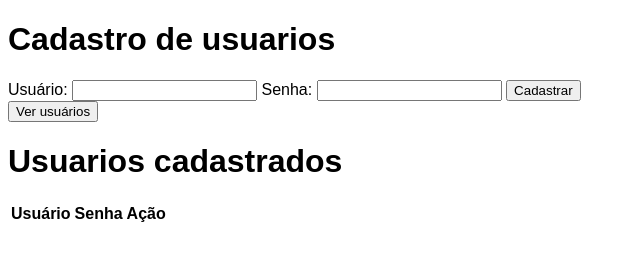
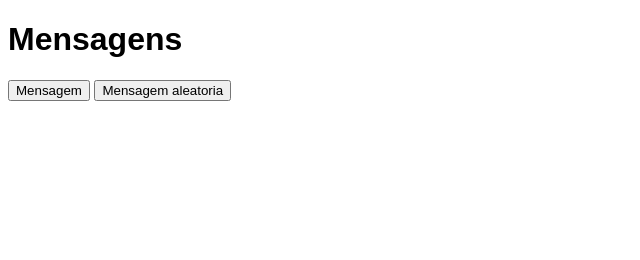
Before and after one commit to niloribeiro-rgb/arrey-10-03-26, a plain HTML site: page index.html in a window 1280 px wide. Shown: the whole page, without its empty margins (0-640 px from the left). Drawn offline with Linux system fonts and the light colour scheme.

Commit message:
Replace user registration page with inspirational quotes

```diff
--- a/index.html
+++ b/index.html
@@ -4,38 +4,24 @@
 <head>
     <meta charset="UTF-8">
     <meta name="viewport" content="width=device-width, initial-scale=1.0">
-    <title>usuarios</title>
+    <title>Frases inspiradoras</title>
     <link rel="stylesheet" href="css/style.css">
     <script src="js/script.js" defer></script>
 </head>
 
 <body>
-    <h1>Cadastro de usuarios</h1>
-    <div class="inputContainer">
-        <label for="usuario">Usuário:</label>
-        <input type="text" id="usuario">
-        <label for="senha:">Senha:</label>
-        <input type="password" id="senha">
-        <button onclick="cadastrar()">Cadastrar</button>
+    <!-- <input type="text" id="maisUm"> <br>
+    <button type="button" onclick="add()">adicionar</button> <br>
+    <button type="button" onclick="exibirLista()">exibir</button> <br>
+    <ul id="lista"></ul> -->
+
+    <h1>Mensagens</h1>
+    <div class="container1" id="fs"></div>
+
+    <div class="container2">
     </div>
-
-    <button onclick="seeUsuarios()">Ver usuários</button>
-    <h1>Usuarios cadastrados</h1>
-    <table>
-        <thead>
-            <!-- table head -->
-            <tr>
-                <th>Usuário</th>
-                <th>Senha</th>
-                <th>Ação</th>
-            </tr>
-        </thead>
-        <tbody id="tabela">
-            <!-- table body -->
-             <!-- botei id no table body pq nao da div -->
-
-        </tbody>
-    </table>
+    <button onclick="msg()">Mensagem</button>
+    <button onclick="msgRandow()">Mensagem aleatoria</button>
 </body>
 
 </html>
```
